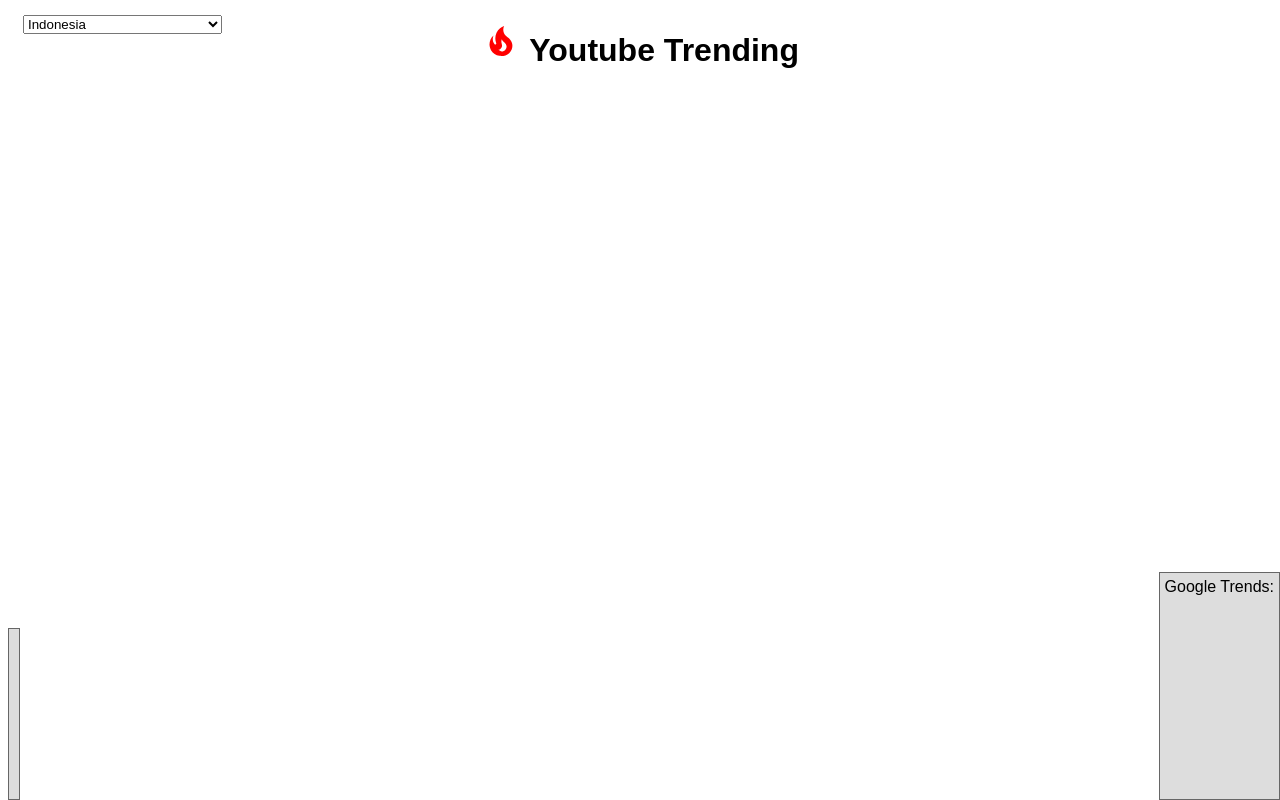
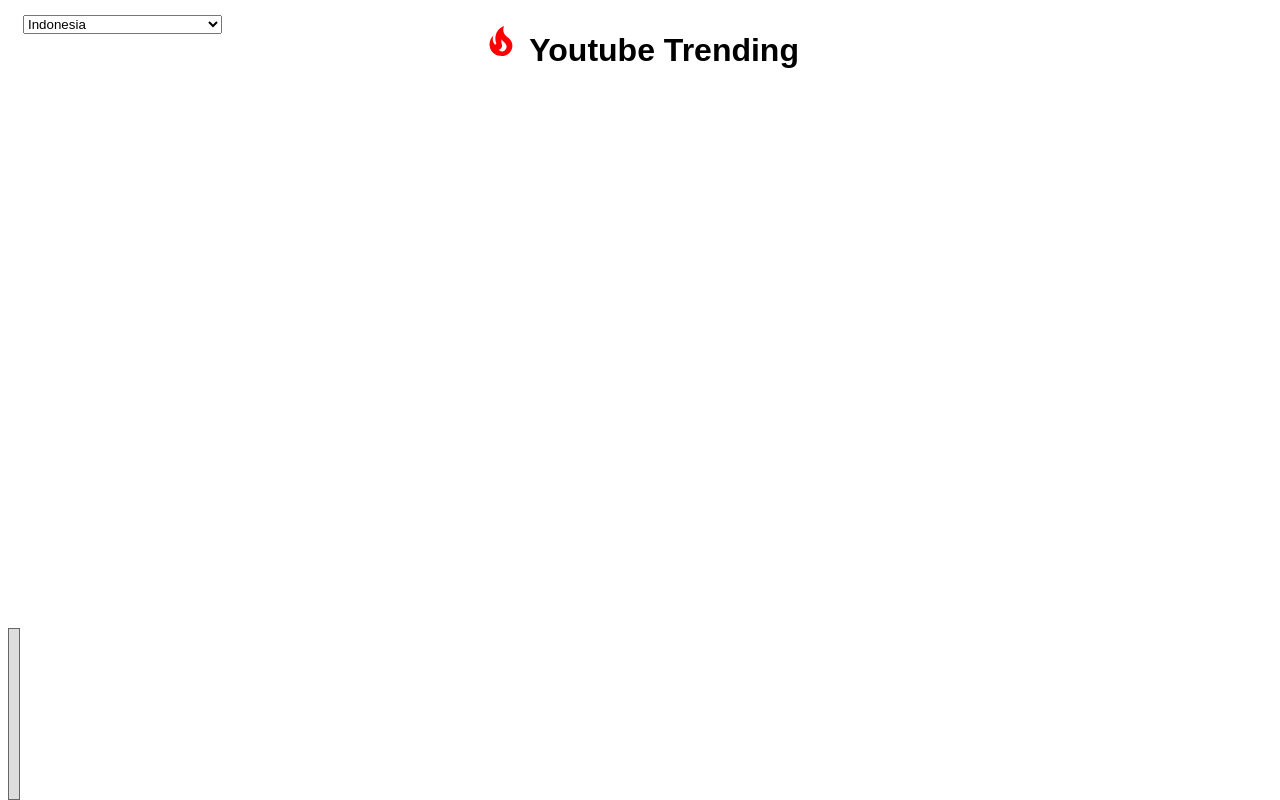
Before and after one commit to aahedi/youtube-trending, a plain HTML site: page index.html in a window 1280 px wide. Drawn offline with Linux system fonts and the light colour scheme; no server answers.

Commit message:
Update index.html

```diff
--- a/index.html
+++ b/index.html
@@ -128,7 +128,7 @@
 <ol type="1" id="trending"></ol>
 <textarea id="data_web" hidden></textarea>
 <div id="kolom"><div id="wordFreq"></div></div>
-<div id="kolom2">Google Trends:<br><ol class="js-rsspond"></ol></div>
+<div id="kolom2" hidden>Google Trends:<br><ol class="js-rsspond"></ol></div>
 </body>
 <script src="js/jquery-3.3.1.min.js"></script>
 <script src="js/jquery.fancybox.min.js"></script>
```
